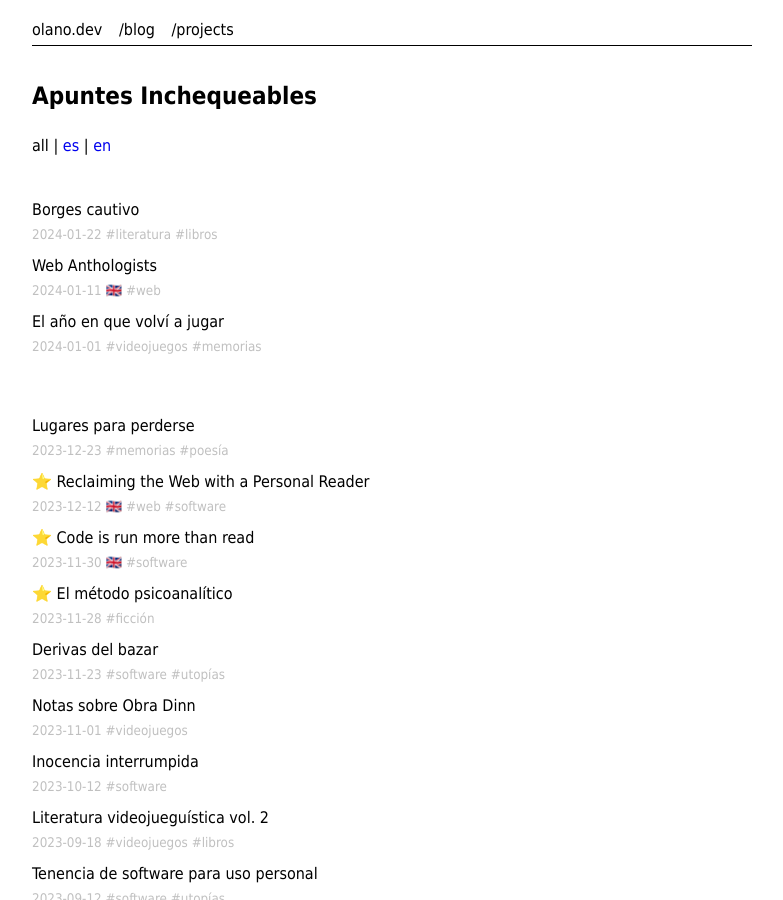
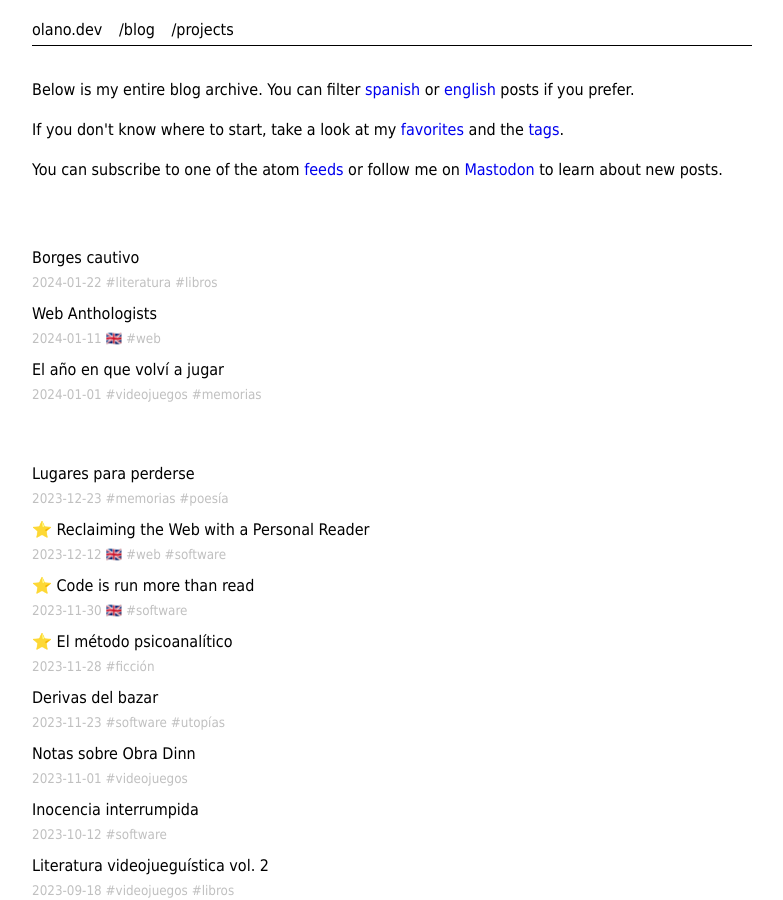
Before and after one commit to facundoolano/olano.dev, a Jekyll site: the page built from blog/index.html, in a window 1280 px wide and 900 px high. Shown: the whole window, without its empty margins (248-1031 px from the left). Built offline with Jekyll 4.4.1, drawn with Linux system fonts in a browser that asks for light colours.

Commit message:
try blog intro

```diff
--- a/_layouts/base.html
+++ b/_layouts/base.html
@@ -5,7 +5,11 @@
     <head>
         <meta name="viewport" content="width=device-width, initial-scale=1">
         <meta charset="utf-8">
-        <title>{{page.title | default:'olano.dev'}}</title>
+        {% if page.title %}
+        <title>{{page.title }} | olano.dev</title>
+        {% else %}
+        <title>olano.dev</title>
+        {% endif %}
         <link rel="stylesheet" href="/assets/css/main.css">
         {% assign page_css = page.css | split: "," %}
         {% assign layout_css = layout.css | split: "," %}
--- a/blog/en.html
+++ b/blog/en.html
@@ -1,12 +1,6 @@
 ---
 layout: default
-title: Unverifiable Notes
 ---
-
-<p>
-    <a href="/blog">all</a> | <a href="/blog/es">es</a> | en
-</p>
-<br/>
 
 <div class="blog-index">
     {% assign posts = site.posts|where:"lang", "en" %}
--- a/blog/es.html
+++ b/blog/es.html
@@ -1,12 +1,6 @@
 ---
 layout: default
-title: Apuntes Inchequeables
 ---
-
-<p>
-    <a href="/blog">all</a> | es | <a href="/blog/en">en</a>
-</p>
-<br/>
 
 <div class="blog-index">
     {% assign posts = site.posts|where_exp:"post", "post.lang == nil or post.lang == 'es'" %}
--- a/blog/index.html
+++ b/blog/index.html
@@ -1,13 +1,15 @@
 ---
 layout: default
-title: Apuntes Inchequeables
 ---
+<p>Below is my entire blog archive. You can filter <a href="/blog/es">spanish</a>
+    or <a href="/blog/en">english</a> posts if you prefer.</p>
 
-<p>
-    all | <a href="/blog/es">es</a> | <a href="/blog/en">en</a>
-</p>
+<p>If you don't know where to start, take a look at my <a href="/blog/tags#favoritos">favorites</a> and the <a href="/blog/tags">tags</a>.</p>
+
+<p>You can subscribe to one of the atom <a href="/feeds">feeds</a> or follow me on <a href="https://hachyderm.io/@facundoolano">Mastodon</a> to learn about new posts.</p>
+
 <br/>
-
+<br/>
 <div class="blog-index">
     {% assign posts = site.posts %}
     {% include posts.html posts=posts%}
```
